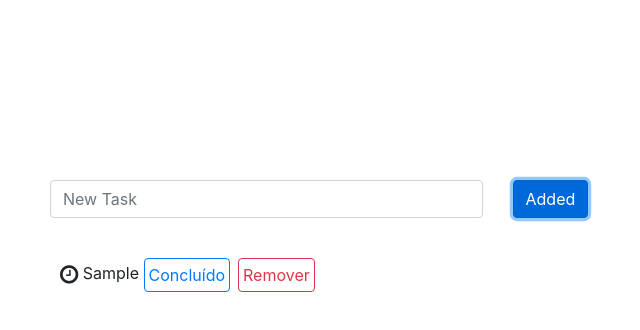
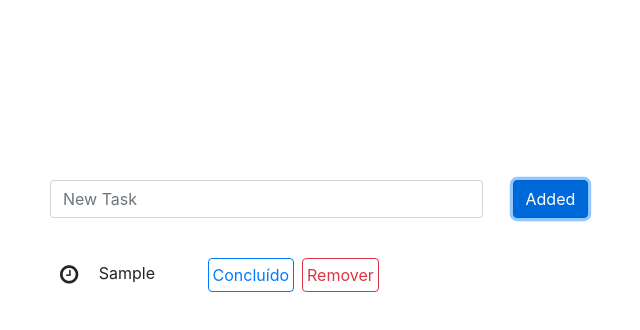
Before and after one commit to FelipeFontouraBr/Task_ToDo, a Vue app: page / in a window 1280 px wide. Both pictures are taken after typing "Sample" into the empty fields and a click on the button "Added". Shown: the top 330 px of the page, without its empty margins (280-920 px from the left). Built offline with nearby package versions, Linux system fonts and the light colour scheme.

Commit message:
Added margin to button

```diff
--- a/src/components/Todo.vue
+++ b/src/components/Todo.vue
@@ -1,9 +1,9 @@
 <template>
 <div class="row">
-    <div class="col-md-7" :class="{checked: todo.checked}">
-        <i class="fa fa-clock-o fa-lg" aria-hidden="true" :class="todo.checked ? 'fa-check-square' : 'fa-clock-o'"></i>
+    <div class="col-md" :class="{checked: todo.checked}">
+        <i class="fa fa-clock-o fa-lg mr-3" aria-hidden="true" :class="todo.checked ? 'fa-check-square' : 'fa-clock-o'"></i>
             {{todo.description}}
-            <button v-on:click="$emit('toggle', todo)" class="btn btn-outline-primary" id="bt1">
+            <button v-on:click="$emit('toggle', todo)" class="btn btn-outline-primary ml-5" id="bt1">
                 <span v-if="todo.checked">Desmarcar</span>
                 <span v-else>Concluído</span>
             </button>
```
